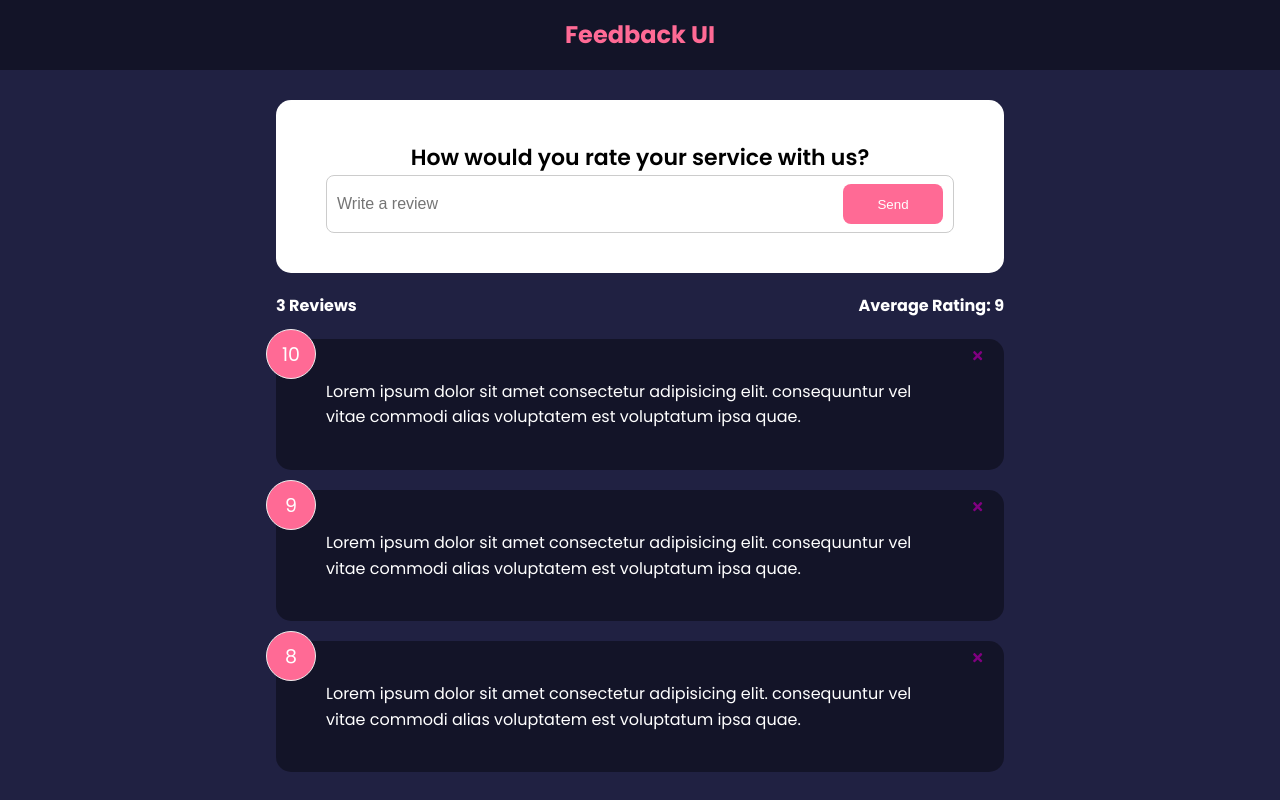
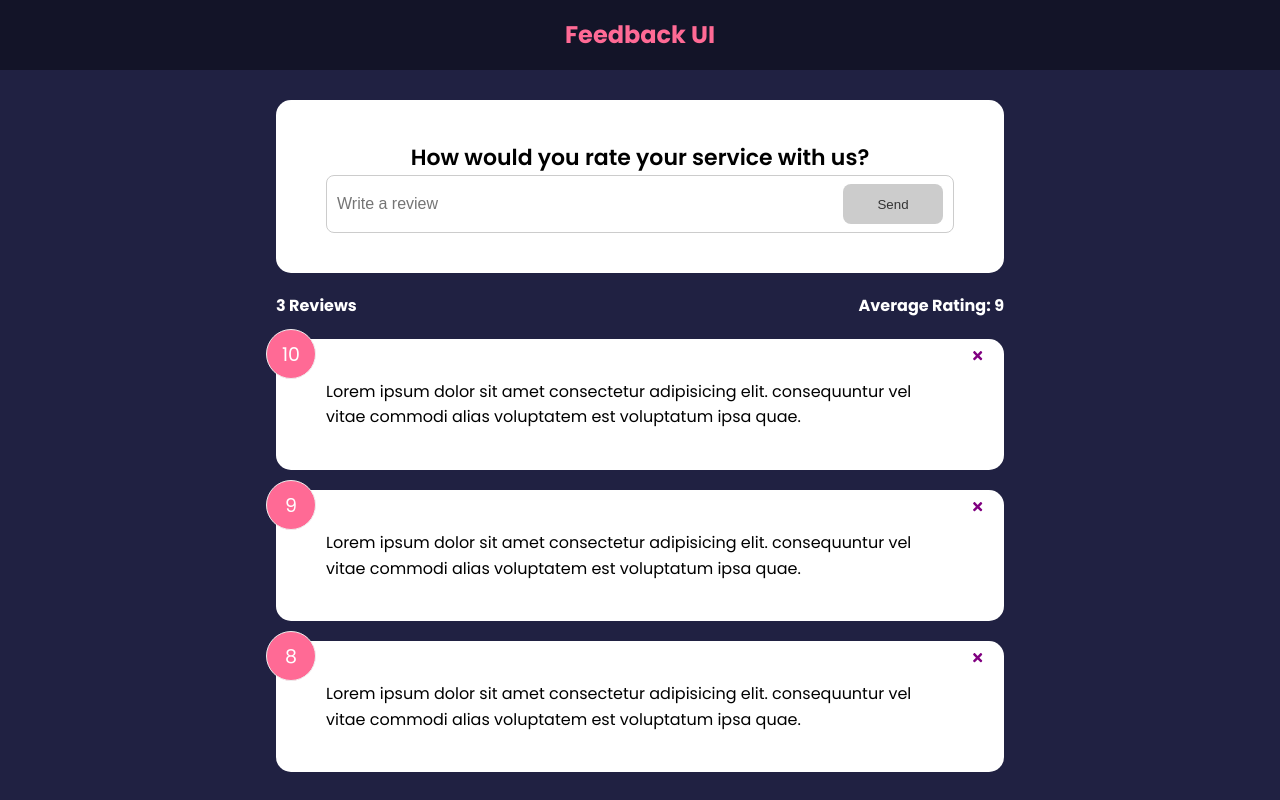
Before and after one commit to FelMorOso/feedback-app, a React (Create React App) app: page / in a window 1280 px wide. Built offline with nearby package versions, Linux system fonts and the light colour scheme.

Commit message:
Feedback text handler

```diff
--- a/src/components/FeedbackForm.jsx
+++ b/src/components/FeedbackForm.jsx
@@ -5,9 +5,29 @@
 function FeedbackForm() {
     // Stores the state of the text passed into Form by user
     const [text, setText] = useState('')
+    // rating state
+    const [rating, setRating] = useState('')
+    //the enable/disabled button toggle
+    const [btnDisabled, setBtnDisabled] = useState(true)
+    //The message that displays below input box
+    const [message, setMessage] = useState(``)
 
-    //function that updates state text when submitted
+    //function updating state when text inputed
     const handleTextChange = (e) => {
+        //blank textbox has no message and button disabled
+        if (text === '') {
+            setBtnDisabled(true)
+            setMessage(null)
+        //less than 10 length textbox has message display and button disabled
+        } else if (text !== '' && text.trim().length <= 10) {
+            setMessage('Text must be at least 10 characters')
+            setBtnDisabled(true)
+        //otherwise no message and button enabled
+        } else {
+            setMessage(null)
+            setBtnDisabled(false)
+        }
+
         // e.target.value is whatever is passed into the text box
         setText(e.target.value)
     }
@@ -19,8 +39,11 @@
                 {/* @todo - rating select component */}
                 <div className="input-group">
                     <input onChange={handleTextChange} type="text" placeholder="Write a review" value={text}/>
-                    <Button type="submit" version='secondary'>Send</Button>
+                    <Button type="submit" isDisabled={btnDisabled}>Send</Button>
                 </div>
+
+                {/* potential message displayed */}
+                {message && <div className='message'>{message}</div>}
             </form>
         </Card>
     )
--- a/src/components/FeedbackItem.jsx
+++ b/src/components/FeedbackItem.jsx
@@ -5,7 +5,7 @@
 function FeedbackItem({item, handleDelete}) {
     return (
         // card class specified in index.css and does all styling
-        <Card reverse={true}>
+        <Card>
             {/* Creates number display */}
             <div className="num-display">{item.rating}</div>
 
```
